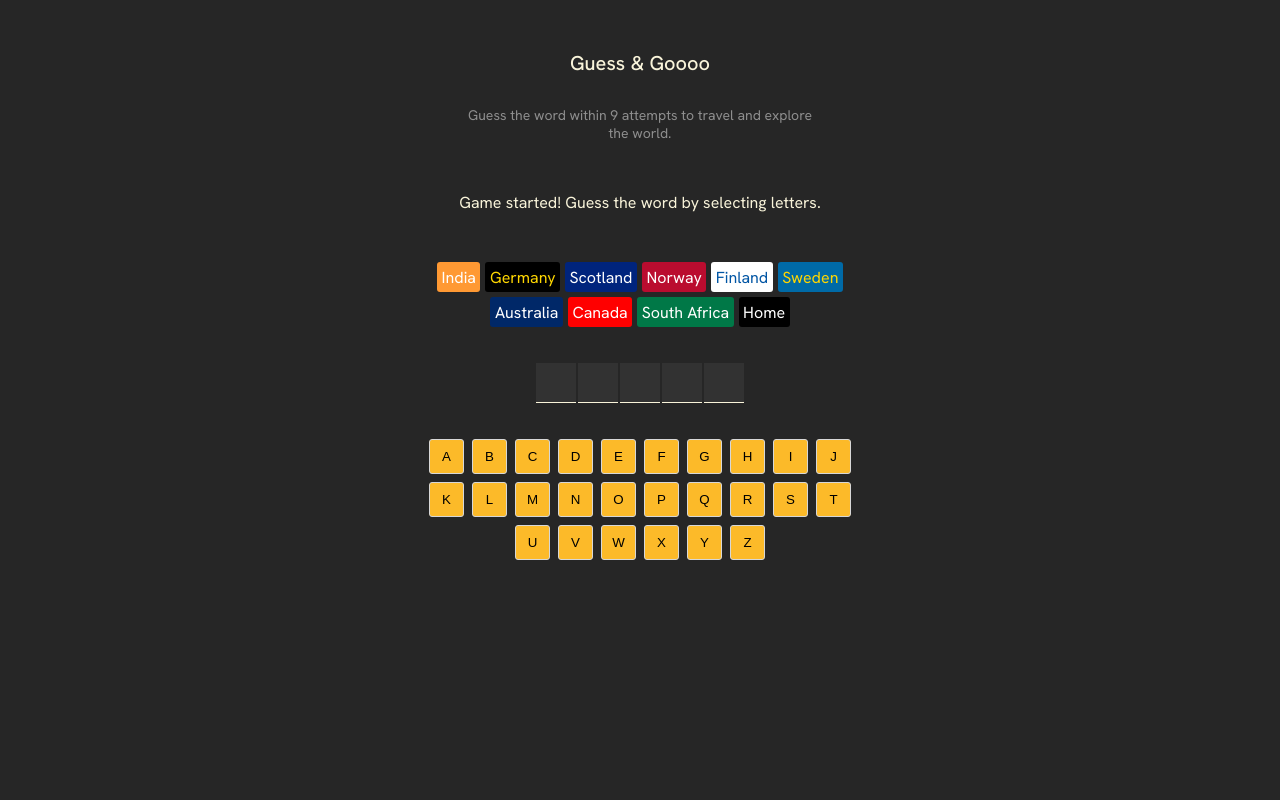
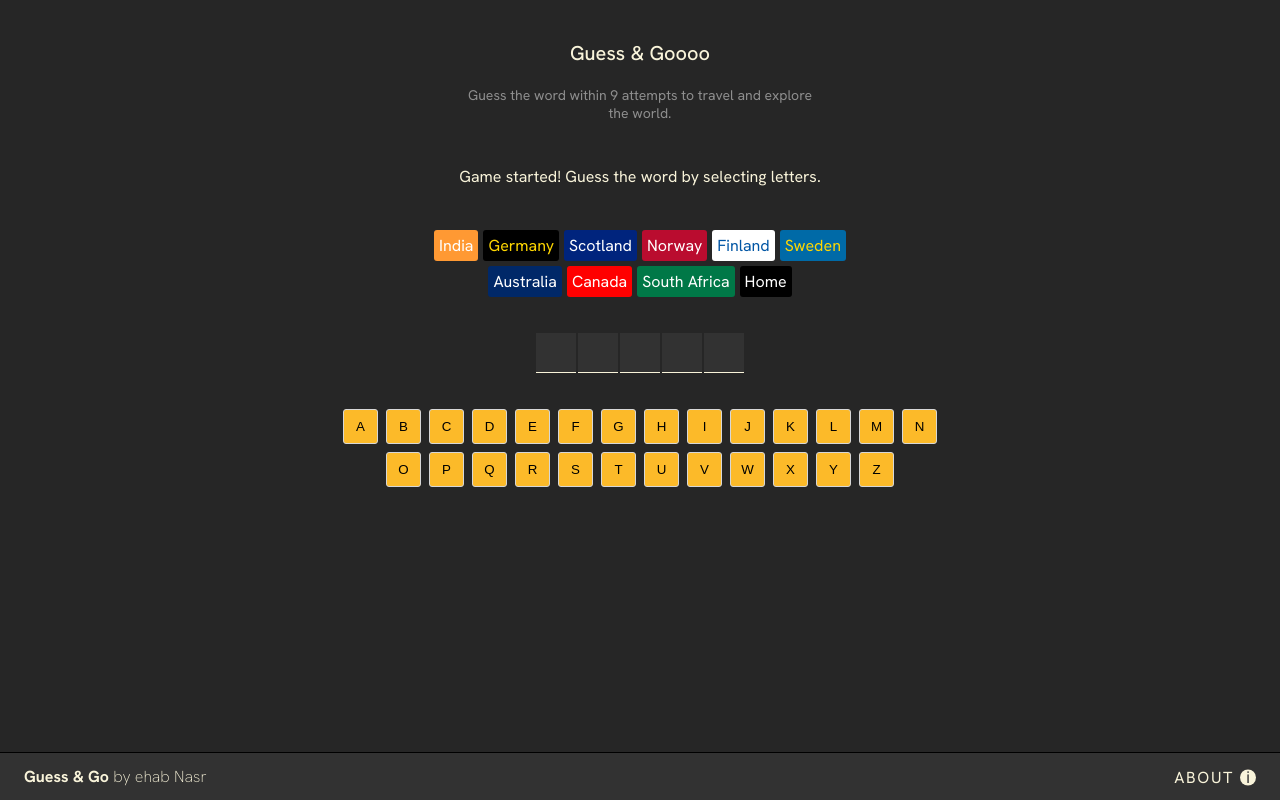
Before and after one commit to ehnasr/GuessTheWord, a React (Vite) app: page / in a window 1280 px wide. Built offline with nearby package versions, Linux system fonts and the light colour scheme.

Commit message:
add footer

```diff
--- a/src/App.jsx
+++ b/src/App.jsx
@@ -9,6 +9,7 @@ import GuessWord from "./components/GuessWord.jsx";
 import Keyboard from "./components/Keyboard.jsx";
 import NewGame from "./components/NewGame.jsx";
 import GameStatus from "./components/GameStatus.jsx";
+import Footer from "./components/Footer.jsx";
 
 export default function App() {
   const [currentWord, setCurrentWord] = useState(() => getRandomWord());
@@ -69,10 +70,10 @@ export default function App() {
   }, [guessedLetters, isGameOver]);
 
   return (
+    <>
+      <Header />
       <main>
         {isGameWon && <Confetti recycle={false} numberOfPieces={1000} />}
-
-      <Header />
 
         <GameStatus
           currentWord={currentWord}
@@ -102,5 +103,7 @@ export default function App() {
           countries={activeCountries}
         />
       </main>
+      <Footer />
+    </>
   );
 }
--- /dev/null
+++ b/src/components/Footer.jsx
@@ -0,0 +1,21 @@
+export default function Footer() {
+  return (
+    <footer id="footer" class="panel">
+      <h1>
+        <a href="index.html">
+          <strong>Guess & Go</strong> by ehab Nasr
+        </a>
+      </h1>
+      <nav>
+        <ul>
+          <li>
+            <a href="https://github.com/ehnasr/GuessTheWord" target="_blank">
+              About
+              <span class="info"></span>
+            </a>
+          </li>
+        </ul>
+      </nav>
+    </footer>
+  );
+}
--- a/src/index.css
+++ b/src/index.css
@@ -1,3 +1,15 @@
+:root {
+  --clr-primary-black: #262626;
+  --clr-accent-black: #323232;
+  --clr-primary-white: #d7d7d7;
+  --clr-accent-white: #f9f4da;
+  --clr-accent-gray: #8e8e8e;
+  --clr-accent-red: #ec5d49;
+  --clr-accent-purple: #7a5ea7;
+  --clr-accent-green: #10a95b;
+  --clr-accent-yellow: #fcba29;
+}
+
 *,
 *::before,
 *::after {
@@ -14,9 +26,9 @@ body {
 body {
   margin: 0;
   font-family: "Hanken Grotesk", Arial, sans-serif;
-  background-color: #262626;
-  color: #d9d9d9;
-  padding: 20px;
+  background-color: var(--clr-primary-black);
+  color: var(--clr-primary-white);
+  padding: 1.25em;
   min-height: 100vh;
 }
 
@@ -27,20 +39,24 @@ main {
 }
 
 header {
+  display: flex;
+  flex-direction: column;
+  justify-content: center;
+  align-items: center;
   text-align: center;
 }
 
 header > h1 {
   font-size: 1.25rem;
   font-weight: 500;
-  color: #f9f4da;
-  margin-block: 30px;
+  color: var(--clr-accent-white);
+  margin-block: 1em;
 }
 
 header > p {
   font-size: 0.875rem;
   max-width: 350px;
-  color: #8e8e8e;
+  color: var(--clr-accent-gray);
 }
 
 section.game-status {
@@ -48,35 +64,37 @@ section.game-status {
   flex-direction: column;
   align-items: center;
   justify-content: center;
-  color: #f9f4da;
+  color: var(--clr-accent-white);
   width: 100%;
   max-width: 450px;
   min-height: 60px;
   border-radius: 4px;
-  margin-block: 30px;
+  margin-block: 1.5em;
   text-align: center;
 }
 
 section.game-status.won {
-  background-color: #7a5ea7;
+  background-color: var(--clr-accent-purple);
+  border: 1px dashed var(--clr-primary-white);
 }
 
 section.game-status.lost {
   background-color: #ba2a2a;
+  border: 1px dashed var(--clr-primary-white);
 }
 
 section.game-status.farewell {
-  background-color: #7a5ea7;
-  border: 1px dashed #323232;
+  background-color: var(--clr-accent-purple);
+  border: 1px dashed var(--clr-primary-white);
 }
 
 section.game-status.correct {
-  background-color: #10a95b;
-  border: 1px dashed #323232;
+  background-color: var(--clr-accent-green);
+  border: 1px dashed var(--clr-primary-white);
 }
 
 section.game-status > p {
-  margin: 5px;
+  margin: 0.3125em;
 }
 
 section.game-status > p.farewell-message {
@@ -86,7 +104,7 @@ section.game-status > p.farewell-message {
 
 section.game-status > h2 {
   font-size: 1.25rem;
-  margin: 5px;
+  margin: 0.3125em;
 }
 
 section.countries-chips {
@@ -95,12 +113,12 @@ section.countries-chips {
   gap: 5px;
   justify-content: center;
   max-width: 450px;
-  margin-bottom: 36px;
+  margin-bottom: 2.25em;
 }
 
 span.chip {
   border-radius: 3px;
-  padding: 4.5px;
+  padding: 0.3125em;
   position: relative;
 }
 
@@ -123,22 +141,22 @@ section.word {
   display: flex;
   justify-content: center;
   gap: 2px;
-  margin-bottom: 36px;
+  margin-bottom: 2.25em;
 }
 
 section.word > span {
   height: 40px;
   width: 40px;
-  background-color: #323232;
+  background-color: var(--clr-accent-black);
   display: flex;
   justify-content: center;
   align-items: center;
   font-size: 1.125rem;
-  border-bottom: 1px solid #f9f4da;
+  border-bottom: 1px solid var(--clr-accent-white);
 }
 
 section.word > span.missed-letter {
-  color: #ec5d49;
+  color: var(--clr-accent-red);
 }
 
 section.keyboard {
@@ -146,25 +164,27 @@ section.keyboard {
   flex-wrap: wrap;
   gap: 8px;
   justify-content: center;
-  max-width: 450px;
-  margin-bottom: 36px;
+  max-width: 600px;
+  margin-bottom: 2.25em;
 }
 
 section.keyboard > button {
   height: 35px;
   width: 35px;
-  background-color: #fcba29;
-  border: 1px solid #d7d7d7;
+  background-color: var(--clr-accent-yellow);
+  border: 1px solid var(--clr-primary-white);
   border-radius: 3px;
   cursor: pointer;
 }
 
 section.keyboard > button.correct {
-  background-color: #10a95b;
+  background-color: var(--clr-accent-green);
+  color: var(--clr-primary-white);
 }
 
 section.keyboard > button.wrong {
-  background-color: #ec5d49;
+  background-color: var(--clr-accent-red);
+  color: var(--clr-primary-white);
 }
 
 section.keyboard > button:disabled {
@@ -173,12 +193,13 @@ section.keyboard > button:disabled {
 }
 
 button.new-game {
-  background-color: #11b5e5;
-  border: 1px solid #d7d7d7;
+  background-color: var(--clr-accent-purple);
+  color: var(--clr-primary-white);
+  border: 1px solid var(--clr-primary-white);
   border-radius: 4px;
   width: 225px;
   height: 40px;
-  padding: 6px 12px;
+  padding: 0.375em 0.75em;
   display: block;
   margin-inline: auto;
   cursor: pointer;
@@ -195,3 +216,96 @@ button.new-game {
   white-space: nowrap;
   border: 0;
 }
+
+footer {
+  position: fixed;
+  display: flex;
+  align-items: center;
+  border-top: 1px solid #000;
+  background: var(--clr-accent-black);
+  bottom: 0;
+  left: 0;
+  height: 3em;
+  padding: 0 1.5em;
+  user-select: none;
+  width: 100%;
+  z-index: 99;
+}
+
+footer h1 {
+  color: var(--clr-accent-white);
+  display: inline-block;
+  font-size: 1rem;
+  font-weight: 200;
+  line-height: 1;
+  margin: 0;
+  vertical-align: middle;
+}
+
+footer h1 a {
+  border: 0;
+  text-decoration: none;
+  color: inherit;
+}
+
+footer h1 a:hover {
+  color: inherit;
+}
+
+footer nav {
+  position: absolute;
+  right: 0;
+  top: 50%;
+  transform: translate(0, -50%);
+}
+
+footer nav > ul {
+  list-style: none;
+  margin: 0;
+  padding: 0;
+}
+
+footer nav > ul > li {
+  display: inline-block;
+  padding: 0;
+}
+
+footer nav > ul > li a {
+  border: 0;
+  color: var(--clr-accent-white);
+  display: inline-block;
+  letter-spacing: 0.1em;
+  padding: 0 1.5em;
+  text-decoration: none;
+  text-transform: uppercase;
+  transition: all 0.3s ease;
+}
+
+a .info {
+  display: inline-flex;
+  justify-content: center;
+  align-items: center;
+  width: 16px;
+  height: 16px;
+  background-color: var(--clr-accent-white);
+  border-radius: 50%;
+  color: var(--clr-accent-black);
+  font-size: 12px;
+  line-height: 1;
+  transition: all 0.3s ease;
+  margin-left: 0.5em;
+}
+
+a .info::before {
+  content: "ℹ";
+  font-size: 1rem;
+  position: relative;
+  left: 0.75px;
+}
+
+a:hover .info {
+  background-color: var(--clr-primary-white);
+}
+footer nav > ul > li a:hover {
+  color: var(--clr-primary-white);
+}
```
Lines whose indentation alone changed are shown as unchanged.
